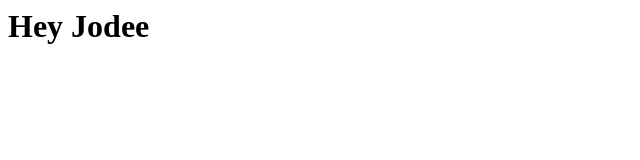
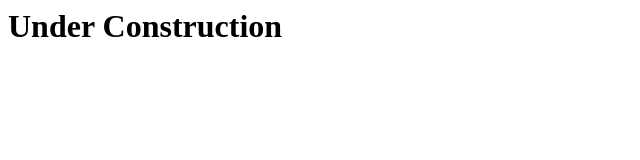
Before and after one commit to jlwerenskjold/jj-wedding, a plain HTML site: page index.html in a window 1280 px wide. Shown: the whole page, without its empty margins (0-640 px from the left). Drawn offline with Linux system fonts and the light colour scheme.

Commit message:
under construction

```diff
--- a/index.html
+++ b/index.html
@@ -1 +1 @@
-<h1>Hey Jodee</h1>
+<h1>Under Construction</h1>
```
